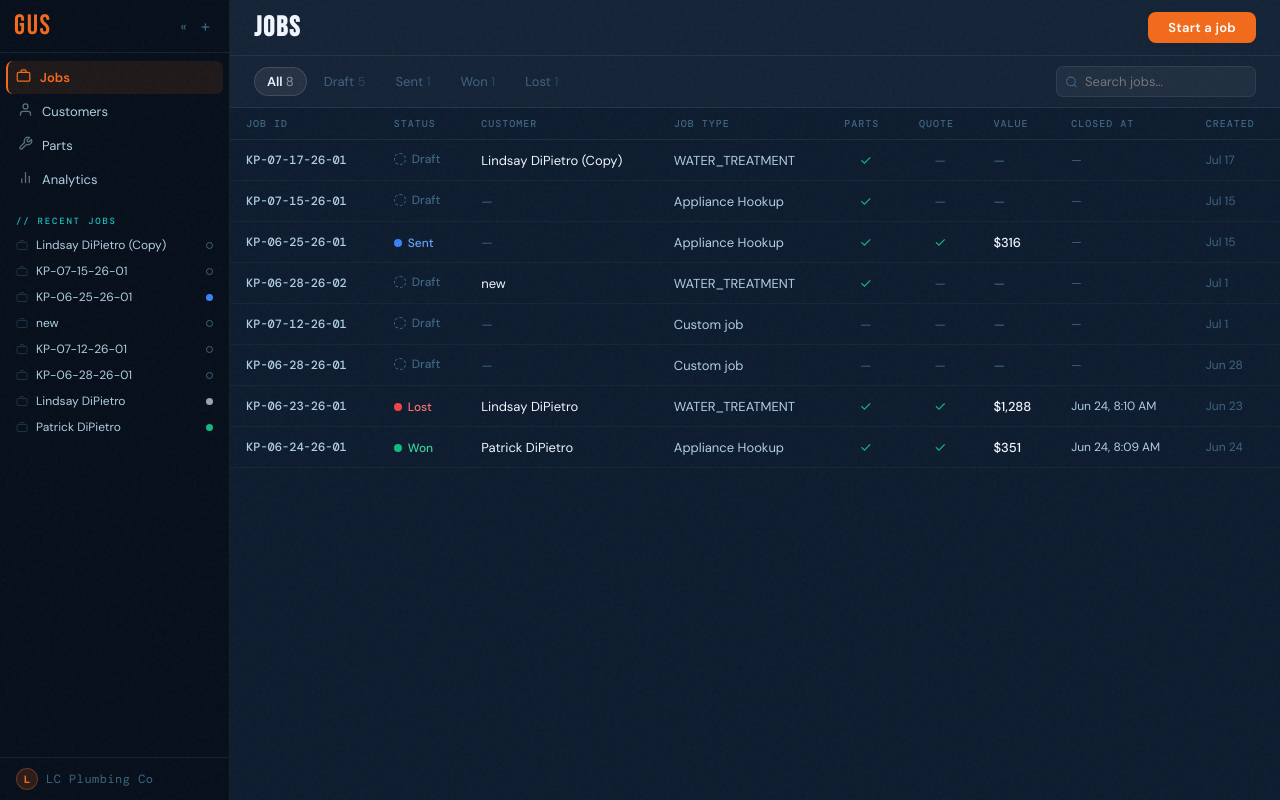
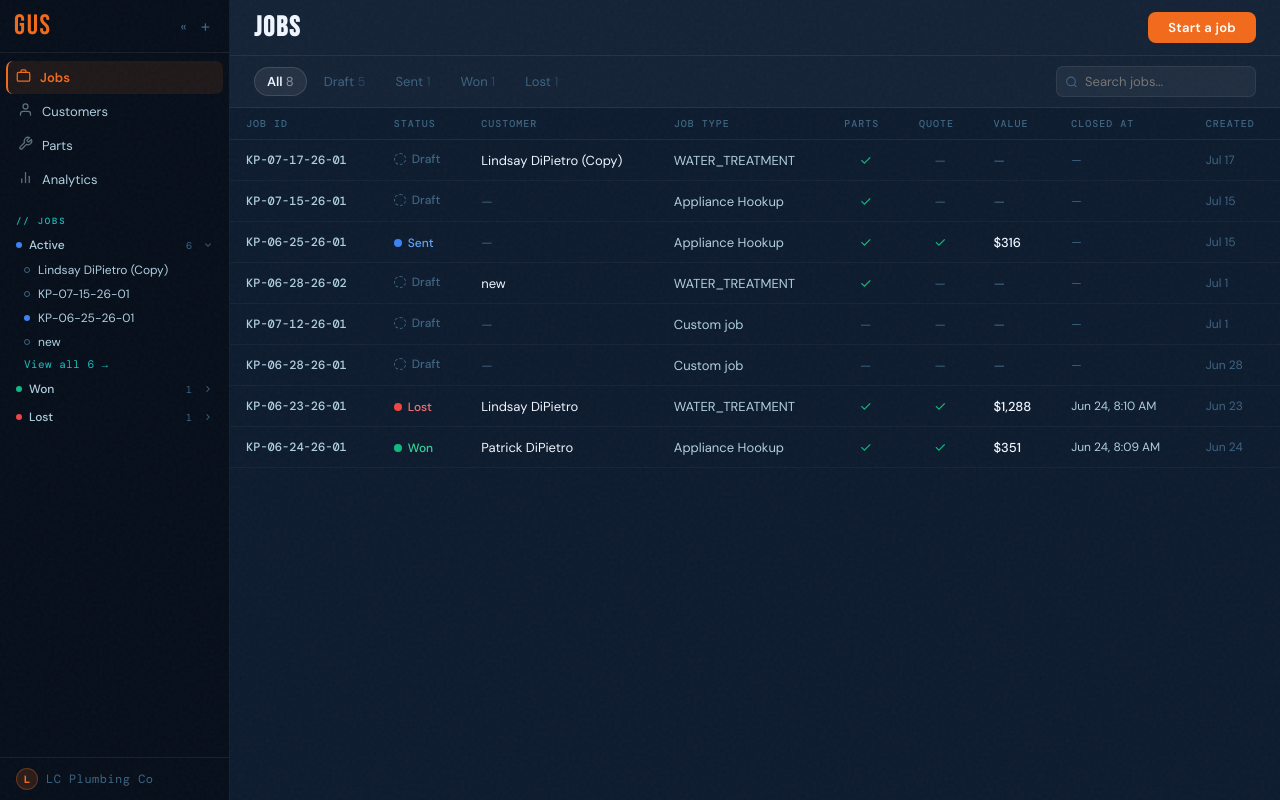
Before and after one commit to ldipietro19/gus-prototype, a Next.js app: page /jobs in a window 1280 px wide. Built offline with nearby package versions, Linux system fonts and the light colour scheme.

Commit message:
feat: draggable sidebar + job status buckets (Active/Won/Lost, capped at 4)

```diff
--- a/components/Sidebar.tsx
+++ b/components/Sidebar.tsx
@@ -1,6 +1,6 @@
 "use client";
 
-import { useState } from "react";
+import { useState, useRef, useEffect, useCallback } from "react";
 import Link from "next/link";
 import { usePathname } from "next/navigation";
 import { mockJobs } from "@/lib/mockData";
@@ -24,25 +24,93 @@ const NAV = [
   },
 ];
 
+const STATUS_DOT: Record<string, React.CSSProperties> = {
+  Draft:  { border: "1.5px solid #3D6480" },
+  Sent:   { background: "#3b82f6" },
+  Won:    { background: "#10b981" },
+  Lost:   { background: "#ef4444" },
+};
+
+const BUCKETS = [
+  { key: "active", label: "Active",  statuses: ["Draft", "Sent"],  color: "#3b82f6" },
+  { key: "won",    label: "Won",     statuses: ["Won"],             color: "#10b981" },
+  { key: "lost",   label: "Lost",    statuses: ["Lost"],            color: "#ef4444" },
+];
+const CAP = 4;
+const MIN_WIDTH = 52;
+const MAX_WIDTH = 340;
+const SNAP_COLLAPSED = 100; // below this → icon-only
+
 export default function Sidebar() {
+  const [width, setWidth] = useState(230);
   const [collapsed, setCollapsed] = useState(false);
+  const [openBuckets, setOpenBuckets] = useState<Record<string, boolean>>({ active: true, won: false, lost: false });
   const pathname = usePathname();
   const isActive = (href: string) => pathname === href || pathname.startsWith(href + "/");
 
+  const dragging = useRef(false);
+  const startX = useRef(0);
+  const startWidth = useRef(0);
+
+  const onDragStart = useCallback((e: React.MouseEvent) => {
+    e.preventDefault();
+    dragging.current = true;
+    startX.current = e.clientX;
+    startWidth.current = width;
+
+    const onMove = (ev: MouseEvent) => {
+      if (!dragging.current) return;
+      const next = Math.max(MIN_WIDTH, Math.min(MAX_WIDTH, startWidth.current + (ev.clientX - startX.current)));
+      setWidth(next);
+      setCollapsed(next < SNAP_COLLAPSED);
+    };
+    const onUp = () => {
+      dragging.current = false;
+      document.removeEventListener("mousemove", onMove);
+      document.removeEventListener("mouseup", onUp);
+      document.body.style.cursor = "";
+      document.body.style.userSelect = "";
+    };
+    document.addEventListener("mousemove", onMove);
+    document.addEventListener("mouseup", onUp);
+    document.body.style.cursor = "col-resize";
+    document.body.style.userSelect = "none";
+  }, [width]);
+
+  // keep collapsed in sync if user resizes wider again
+  useEffect(() => {
+    if (width >= SNAP_COLLAPSED && collapsed && width > SNAP_COLLAPSED) {
+      // only auto-expand if drag pushed it past threshold
+    }
+  }, [width, collapsed]);
+
+  const toggleCollapse = () => {
+    if (collapsed) {
+      setWidth(230);
+      setCollapsed(false);
+    } else {
+      setWidth(MIN_WIDTH);
+      setCollapsed(true);
+    }
+  };
+
+  const toggleBucket = (key: string) =>
+    setOpenBuckets(b => ({ ...b, [key]: !b[key] }));
+
   return (
     <aside style={{
-      width: collapsed ? "52px" : "230px",
-      minWidth: collapsed ? "52px" : "230px",
+      width: `${width}px`,
+      minWidth: `${width}px`,
       background: "var(--sidebar-bg)",
       borderRight: "1px solid var(--border)",
       display: "flex",
       flexDirection: "column",
-      transition: "width 0.18s ease, min-width 0.18s ease",
+      position: "relative",
+      height: "100vh",
       overflow: "hidden",
-      height: "100vh",
     }}>
 
-      {/* Header / Logo */}
+      {/* ── Header ── */}
       <div style={{
         display: "flex",
         alignItems: "center",
@@ -50,78 +118,40 @@ export default function Sidebar() {
         padding: collapsed ? "12px 0" : "12px 14px",
         borderBottom: "1px solid var(--border)",
         minHeight: "52px",
+        flexShrink: 0,
       }}>
-        {!collapsed && (
-          <span style={{
-            fontFamily: "var(--font-bebas)",
-            fontSize: "28px",
-            letterSpacing: "0.06em",
-            color: "var(--orange)",
-            lineHeight: 1,
-          }}>GUS</span>
-        )}
-        {collapsed && (
-          <span style={{
-            fontFamily: "var(--font-bebas)",
-            fontSize: "20px",
-            letterSpacing: "0.06em",
-            color: "var(--orange)",
-            lineHeight: 1,
-          }}>G</span>
+        {collapsed ? (
+          <span style={{ fontFamily: "var(--font-bebas)", fontSize: "20px", letterSpacing: "0.06em", color: "var(--orange)", lineHeight: 1 }}>G</span>
+        ) : (
+          <span style={{ fontFamily: "var(--font-bebas)", fontSize: "28px", letterSpacing: "0.06em", color: "var(--orange)", lineHeight: 1 }}>GUS</span>
         )}
         <div style={{ display: "flex", gap: "4px" }}>
-          <button
-            onClick={() => setCollapsed(!collapsed)}
-            style={{
-              background: "none",
-              border: "none",
-              cursor: "pointer",
-              color: "var(--text-muted)",
-              padding: "3px 5px",
-              borderRadius: "4px",
-              fontSize: "13px",
-              fontWeight: 500,
-            }}>
+          <button onClick={toggleCollapse} style={{ background: "none", border: "none", cursor: "pointer", color: "var(--text-muted)", padding: "3px 5px", borderRadius: "4px", fontSize: "13px", fontWeight: 500 }}>
             {collapsed ? "»" : "«"}
           </button>
           {!collapsed && (
-            <button style={{
-              background: "none",
-              border: "none",
-              cursor: "pointer",
-              color: "var(--text-muted)",
-              padding: "3px 5px",
-              borderRadius: "4px",
-              fontSize: "17px",
-              lineHeight: 1,
-            }}>+</button>
+            <button style={{ background: "none", border: "none", cursor: "pointer", color: "var(--text-muted)", padding: "3px 5px", borderRadius: "4px", fontSize: "17px", lineHeight: 1 }}>+</button>
           )}
         </div>
       </div>
 
+      {/* ── Scrollable body ── */}
       <div style={{ flex: 1, overflowY: "auto" }}>
-        {/* Nav */}
+
+        {/* Main nav */}
         <nav style={{ padding: "8px 6px" }}>
           {NAV.map(item => {
             const active = isActive(item.href);
             return (
-              <Link
-                key={item.href}
-                href={item.href}
-                style={{
-                  display: "flex",
-                  alignItems: "center",
-                  gap: "9px",
+              <Link key={item.href} href={item.href} style={{
+                display: "flex", alignItems: "center", gap: "9px",
                 padding: collapsed ? "9px 0" : "7px 10px",
                 justifyContent: collapsed ? "center" : "flex-start",
-                  borderRadius: "7px",
-                  marginBottom: "1px",
-                  fontSize: "13px",
-                  fontWeight: active ? 600 : 400,
+                borderRadius: "7px", marginBottom: "1px",
+                fontSize: "13px", fontWeight: active ? 600 : 400,
                 color: active ? "var(--orange)" : "var(--text-secondary)",
-                  background: active ? "rgba(242, 106, 27, 0.1)" : "transparent",
-                  textDecoration: "none",
-                  transition: "background 0.1s",
+                background: active ? "rgba(242,106,27,0.1)" : "transparent",
+                textDecoration: "none", transition: "background 0.1s",
                 borderLeft: active && !collapsed ? "2px solid var(--orange)" : "2px solid transparent",
                 paddingLeft: active && !collapsed ? "8px" : "10px",
               }}
@@ -134,90 +164,132 @@ export default function Sidebar() {
           })}
         </nav>
 
-        {/* Recent Jobs */}
+        {/* ── Job buckets ── */}
         {!collapsed && (
-          <div style={{ padding: "4px 6px" }}>
+          <div style={{ padding: "4px 6px 8px" }}>
             <p style={{
-              fontFamily: "var(--font-mono)",
-              fontSize: "9px",
-              fontWeight: 500,
-              color: "var(--teal)",
-              textTransform: "uppercase",
-              letterSpacing: "0.2em",
+              fontFamily: "var(--font-mono)", fontSize: "9px", fontWeight: 500,
+              color: "var(--teal)", textTransform: "uppercase", letterSpacing: "0.2em",
               padding: "6px 10px 5px",
-            }}>// Recent Jobs</p>
-            {mockJobs.slice(0, 8).map(job => (
-              <Link
-                key={job.id}
-                href={`/jobs/${job.id}`}
+            }}>// Jobs</p>
+
+            {BUCKETS.map(bucket => {
+              const jobs = mockJobs.filter(j => bucket.statuses.includes(j.status ?? ""));
+              const visible = openBuckets[bucket.key] ? jobs.slice(0, CAP) : [];
+              const overflow = jobs.length > CAP;
+
+              return (
+                <div key={bucket.key} style={{ marginBottom: "2px" }}>
+                  {/* Bucket header */}
+                  <button
+                    onClick={() => toggleBucket(bucket.key)}
                     style={{
-                  display: "flex",
-                  alignItems: "center",
-                  gap: "8px",
-                  padding: "5px 10px",
-                  borderRadius: "6px",
-                  fontSize: "12px",
-                  color: "var(--text-muted)",
+                      display: "flex", alignItems: "center", gap: "7px",
+                      width: "100%", padding: "5px 10px", borderRadius: "6px",
+                      background: "none", border: "none", cursor: "pointer",
+                      textAlign: "left",
+                    }}
+                    onMouseEnter={e => (e.currentTarget as HTMLElement).style.background = "rgba(255,255,255,0.04)"}
+                    onMouseLeave={e => (e.currentTarget as HTMLElement).style.background = "none"}>
+                    <span style={{
+                      width: "6px", height: "6px", borderRadius: "50%",
+                      background: bucket.color, flexShrink: 0,
+                    }} />
+                    <span style={{ flex: 1, fontSize: "12px", fontWeight: 500, color: "var(--text-secondary)" }}>
+                      {bucket.label}
+                    </span>
+                    <span style={{ fontSize: "10px", fontFamily: "var(--font-mono)", color: "var(--text-muted)", marginRight: "4px" }}>
+                      {jobs.length}
+                    </span>
+                    <svg width="10" height="10" viewBox="0 0 24 24" fill="none" stroke="currentColor" strokeWidth="2.5" strokeLinecap="round" strokeLinejoin="round"
+                      style={{ color: "var(--text-muted)", transform: openBuckets[bucket.key] ? "rotate(90deg)" : "rotate(0deg)", transition: "transform 0.15s", flexShrink: 0 }}>
+                      <polyline points="9 18 15 12 9 6" />
+                    </svg>
+                  </button>
+
+                  {/* Job rows */}
+                  {openBuckets[bucket.key] && (
+                    <div style={{ paddingLeft: "8px" }}>
+                      {jobs.length === 0 && (
+                        <div style={{ fontSize: "11.5px", color: "var(--text-muted)", padding: "4px 10px 6px", fontFamily: "var(--font-mono)" }}>No {bucket.label.toLowerCase()} jobs</div>
+                      )}
+                      {visible.map(job => (
+                        <Link key={job.id} href={`/jobs/${job.id}`} style={{
+                          display: "flex", alignItems: "center", gap: "8px",
+                          padding: "4px 10px", borderRadius: "5px",
+                          fontSize: "12px", color: "var(--text-secondary)",
                           textDecoration: "none",
                         }}
                           onMouseEnter={e => (e.currentTarget as HTMLElement).style.background = "rgba(255,255,255,0.04)"}
                           onMouseLeave={e => (e.currentTarget as HTMLElement).style.background = "transparent"}>
-                <svg width="12" height="12" viewBox="0 0 24 24" fill="none" stroke="currentColor" strokeWidth="2" strokeLinecap="round" strokeLinejoin="round" style={{ flexShrink: 0, opacity: 0.4 }}><rect x="2" y="7" width="20" height="14" rx="2"/><path d="M16 7V5a2 2 0 0 0-2-2h-4a2 2 0 0 0-2 2v2"/></svg>
-                <span style={{ overflow: "hidden", textOverflow: "ellipsis", whiteSpace: "nowrap", flex: 1, color: "var(--text-secondary)" }}>
+                          <span style={{
+                            width: "6px", height: "6px", borderRadius: "50%", flexShrink: 0,
+                            ...STATUS_DOT[job.status ?? "Draft"],
+                          }} />
+                          <span style={{ overflow: "hidden", textOverflow: "ellipsis", whiteSpace: "nowrap", flex: 1 }}>
                             {job.customer ?? job.jobId}
                           </span>
-                <span style={{
-                  width: "7px",
-                  height: "7px",
-                  borderRadius: "50%",
-                  flexShrink: 0,
-                  ...(job.status === "Draft"
-                    ? { border: "1.5px solid var(--text-muted)" }
-                    : { background: job.status === "Won" ? "#10b981" : job.status === "Sent" ? "#3b82f6" : "#9ca3af" })
-                }} />
                         </Link>
                       ))}
+                      {overflow && (
+                        <Link href="/jobs" style={{
+                          display: "block", padding: "3px 10px",
+                          fontSize: "11px", color: "var(--teal)",
+                          textDecoration: "none", fontFamily: "var(--font-mono)",
+                          letterSpacing: "0.04em",
+                        }}
+                          onMouseEnter={e => (e.currentTarget as HTMLElement).style.opacity = "0.7"}
+                          onMouseLeave={e => (e.currentTarget as HTMLElement).style.opacity = "1"}>
+                          View all {jobs.length} →
+                        </Link>
+                      )}
+                    </div>
+                  )}
+                </div>
+              );
+            })}
           </div>
         )}
       </div>
 
-      {/* Company footer → Settings */}
-      <Link
-        href="/settings"
-        style={{
+      {/* ── Company footer → Settings ── */}
+      <Link href="/settings" style={{
         padding: collapsed ? "10px 0" : "10px 16px",
         borderTop: "1px solid var(--border)",
         fontSize: "12px",
         color: isActive("/settings") ? "var(--orange)" : "var(--text-muted)",
         background: isActive("/settings") ? "rgba(242,106,27,0.08)" : "transparent",
-          display: "flex",
-          alignItems: "center",
+        display: "flex", alignItems: "center",
         justifyContent: collapsed ? "center" : "flex-start",
         gap: "8px",
-          fontFamily: "var(--font-mono)",
-          letterSpacing: "0.04em",
-          textDecoration: "none",
-          flexShrink: 0,
+        fontFamily: "var(--font-mono)", letterSpacing: "0.04em",
+        textDecoration: "none", flexShrink: 0,
         transition: "background 0.1s, color 0.1s",
       }}
         onMouseEnter={e => { if (!isActive("/settings")) (e.currentTarget as HTMLElement).style.background = "rgba(255,255,255,0.04)"; }}
         onMouseLeave={e => { if (!isActive("/settings")) (e.currentTarget as HTMLElement).style.background = "transparent"; }}>
         <span style={{
-          width: "22px",
-          height: "22px",
-          borderRadius: "50%",
+          width: "22px", height: "22px", borderRadius: "50%", flexShrink: 0,
           background: isActive("/settings") ? "rgba(242,106,27,0.25)" : "rgba(242,106,27,0.15)",
           border: `1px solid ${isActive("/settings") ? "rgba(242,106,27,0.5)" : "rgba(242,106,27,0.3)"}`,
-          display: "inline-flex",
-          alignItems: "center",
-          justifyContent: "center",
-          fontSize: "10px",
-          fontWeight: 700,
-          color: "var(--orange)",
-          flexShrink: 0,
+          display: "inline-flex", alignItems: "center", justifyContent: "center",
+          fontSize: "10px", fontWeight: 700, color: "var(--orange)",
         }}>L</span>
         {!collapsed && <span>LC Plumbing Co</span>}
       </Link>
+
+      {/* ── Drag handle ── */}
+      <div
+        onMouseDown={onDragStart}
+        style={{
+          position: "absolute", top: 0, right: 0,
+          width: "5px", height: "100%",
+          cursor: "col-resize",
+          zIndex: 10,
+        }}
+        onMouseEnter={e => (e.currentTarget as HTMLElement).style.background = "rgba(242,106,27,0.25)"}
+        onMouseLeave={e => (e.currentTarget as HTMLElement).style.background = "transparent"}
+      />
     </aside>
   );
 }
```
Lines whose indentation alone changed are shown as unchanged.
